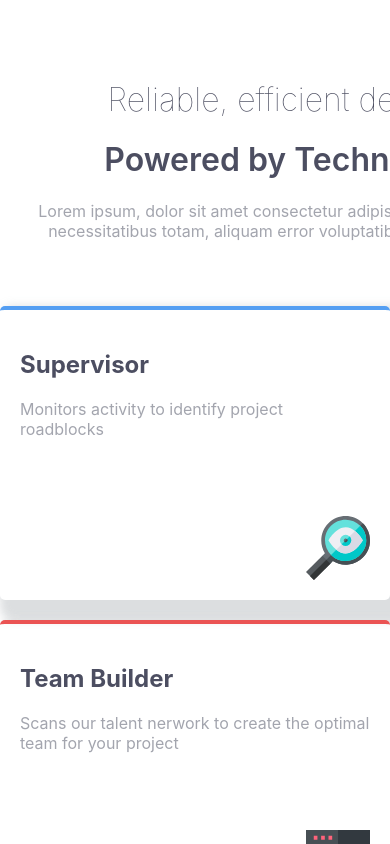
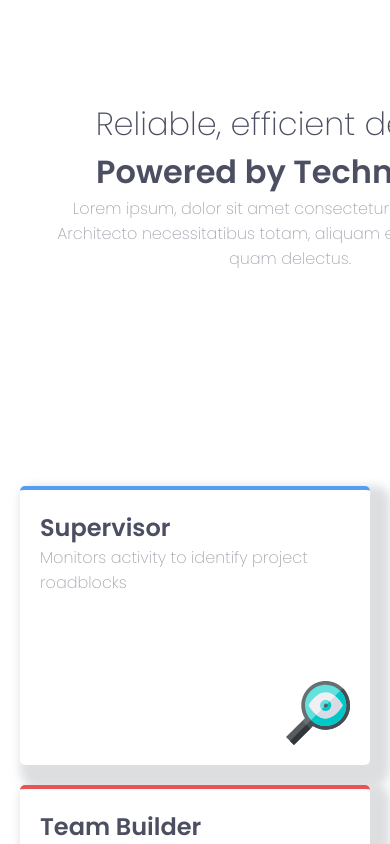
Before and after one commit to MarImnaishvili/Four-Card-Section, a React (Create React App) app: page / in a window 390 px wide. Shown: the top 844 px of the page. Built offline with nearby package versions, Linux system fonts and the light colour scheme.

Commit message:
changing styles

```diff
--- a/src/App.css
+++ b/src/App.css
@@ -26,13 +26,12 @@ h1 {
   gap: 20px;
 }
 
-@media only screen and (max-width: 775px) {
+@media only screen and (max-width: 1440px) {
   .sections {
     flex-direction: column;
     /* width: 375px; */
   }
   .secDiv {
     width: 311px;
-    height: 222px;
   }
 }
--- a/src/App.js
+++ b/src/App.js
@@ -49,8 +49,3 @@ function App() {
 }
 
 export default App;
-
-// - Red: hsl(0, 78%, 62%)
-// - Cyan: hsl(180, 62%, 55%)
-// - Orange: hsl(34, 97%, 64%)
-// - Blue: hsl(212, 86%, 64%)
--- a/src/components/section.css
+++ b/src/components/section.css
@@ -1,6 +1,6 @@
 .secDiv {
   width: 350px;
-  height: 250px;
+  /* height: 250px; */
   border-radius: 5px;
   border-top: 4px solid;
   box-shadow: 10px 10px 10px 10px hwb(207 64% 32% / 0.382);
@@ -18,4 +18,5 @@ h2 {
 
 P {
   color: hsl(229, 6%, 66%);
+  padding-bottom: 150px;
 }
--- a/src/index.css
+++ b/src/index.css
@@ -1,29 +1,18 @@
+@import url("https://fonts.googleapis.com/css2?family=Poppins:wght@200;400;600&display=swap");
+
 body {
   margin: 0;
   box-sizing: border-box;
-  font-family: -apple-system, BlinkMacSystemFont, "Segoe UI", "Roboto", "Oxygen",
-    "Ubuntu", "Cantarell", "Fira Sans", "Droid Sans", "Helvetica Neue",
-    sans-serif;
+  font-family: Poppins, sans-serif;
   -webkit-font-smoothing: antialiased;
   -moz-osx-font-smoothing: grayscale;
+  font-weight: 200;
+  padding: 20px;
 }
 
-code {
-  font-family: source-code-pro, Menlo, Monaco, Consolas, "Courier New",
-    monospace;
-}
-
-/* body {
-  font-family: "PoppinsRegular";
-  font-style: regular;
+* {
   margin: 0;
   padding: 0;
   box-sizing: border-box;
-} */
-
-/* @font-face {
-  font-family: "PoppinsRegular";
-  src: local("PoppinsRegular"),
-    url("./fonts/Poppins/Poppins-Regular.ttf") format("opentype");
-  font-weight: normal;
-} */
+  /* min-height: 100%; */
+}
```
